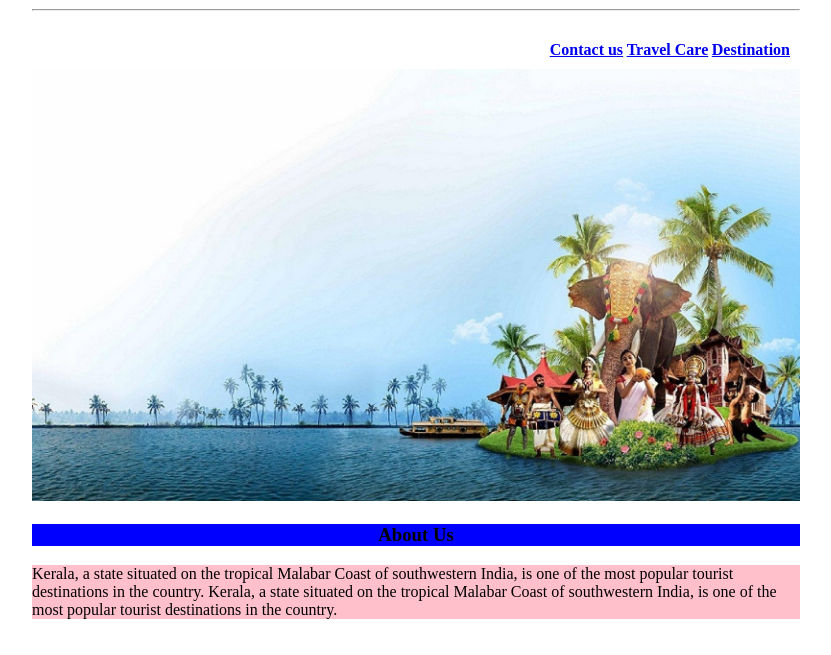
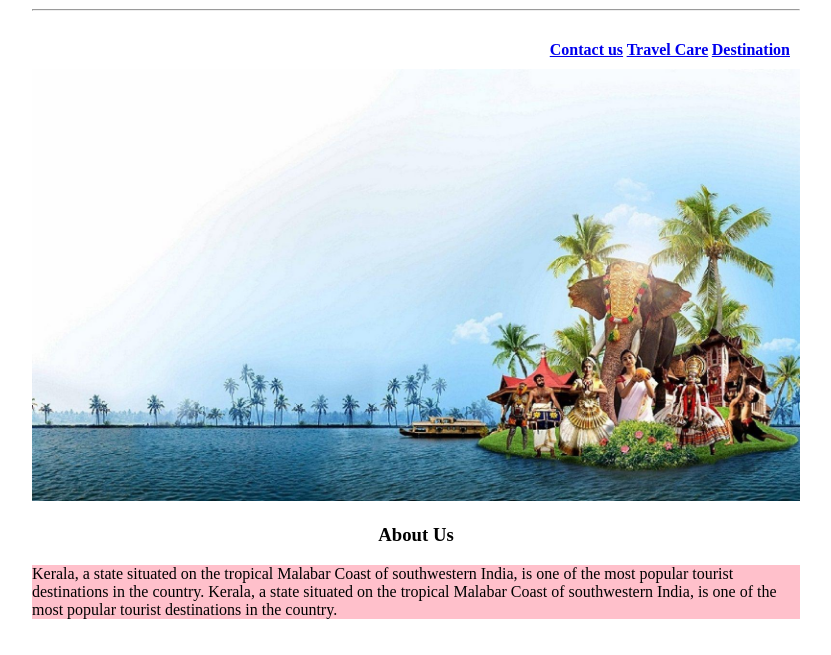
Before and after one commit to Anusreek9/3C03CS, a plain HTML site: page Index.html in a window 1280 px wide. Shown: the part 145-800 px from the top of the page, without its empty margins (224-1055 px from the left). Drawn offline with Linux system fonts and the light colour scheme.

Commit message:
Update Index.html

```diff
--- a/Index.html
+++ b/Index.html
@@ -15,7 +15,7 @@
   <a href="Contactus.html"> Contact us</a>|<a href="Travel.html">Travel Care</a>|<a href="Desti.html">Destination</a>
  </div>
  <img width="100%" src="kerala.jpg"alt="Kerala Green"/>
-<h3 style="background-color:Blue;text-align:center;">About Us</h3>
+<h3 style="text-align:center;">About Us</h3>
   <p style="background-color: pink;">
     Kerala, a state situated on the tropical Malabar Coast of southwestern India, is one of the most popular tourist destinations in the country.
     Kerala, a state situated on the tropical Malabar Coast of southwestern India, is one of the most popular tourist destinations in the country.<br />
```
